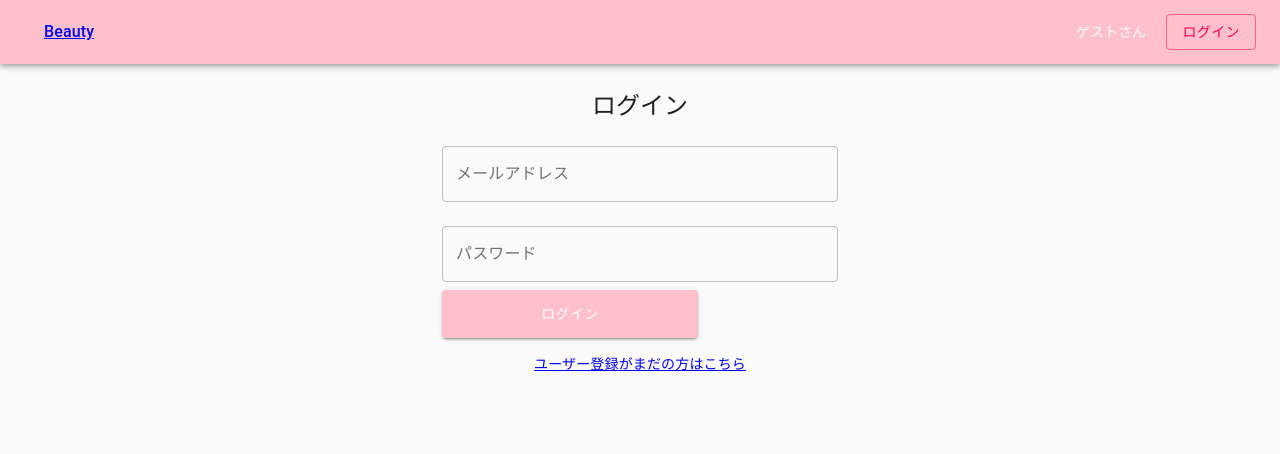
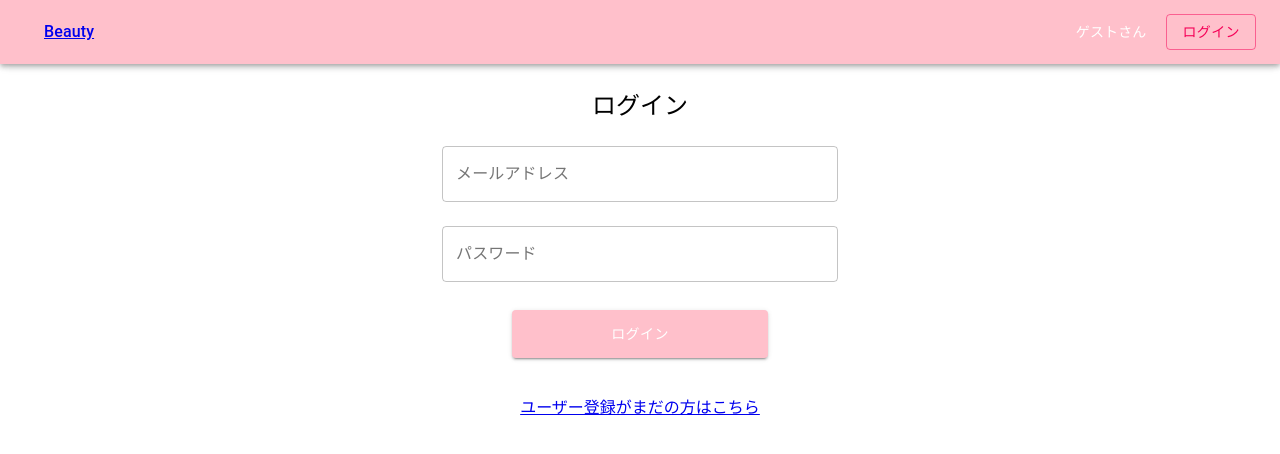
Before and after one commit to HarunaYamaguchi/ec-application, a React (Create React App) app: page /login in a window 1280 px wide. Shown: the top 454 px of the page. Built offline with nearby package versions, Linux system fonts and the light colour scheme.

Commit message:
デザインの修正

```diff
--- a/src/Reducks/users/Operations.js
+++ b/src/Reducks/users/Operations.js
@@ -101,7 +101,7 @@ export const listenAuthState = () => {
             });
           });
       } else {
-        dispatch(push('/login'));
+        dispatch(push('/signup'));
       }
     });
   };
--- a/src/components/CartListItem.jsx
+++ b/src/components/CartListItem.jsx
@@ -157,10 +157,10 @@ useEffect(() => {
             </TableContainer>
           </div>
           <div>
-            <h3 align='center'>
+            <h3 align='right'>
               消費税：{Math.round(totalPrice * 0.1).toLocaleString()}円
             </h3>
-            <h3 align='center'>
+            <h3 align='right'>
               合計金額：{Math.round(totalPrice * 1.1).toLocaleString()}円
             </h3>
           </div>
--- a/src/components/Search.jsx
+++ b/src/components/Search.jsx
@@ -41,12 +41,15 @@ const Search = (props) =>  {
         placeholder="商品を検索"
         inputProps={{ 'aria-label': 'search google maps' }}
         value={text}
-        onChange={(e) => setText(e.target.value)}
+        onChange={
+          (e) => setText(e.target.value)
+          // e.priventDefault()
+        }
       />
       <IconButton type="submit" className={classes.iconButton}
         onClick={() => {
           props.setText(text)
-          setText('')
+          // setText('')
         }}
       aria-label="search">
         <SearchIcon />
--- a/src/templates/CartList.jsx
+++ b/src/templates/CartList.jsx
@@ -17,7 +17,7 @@ import { getUserId } from '../Reducks/users/Selectors';
 import { fetchProducts } from '../Reducks/products/Oparations';
 import { fetchOrders } from '../Reducks/users/Operations';
 
-const useStyles = makeStyles((theme) => ({
+const useStyles = makeStyles(() => ({
   root: {
     margin: '0 auto',
     maxWidth: 512,
@@ -26,6 +26,10 @@ const useStyles = makeStyles((theme) => ({
   table: {
     minWidth: 650,
   },
+  button: {
+    alignItem: 'right',
+    padding: 'auto 50px'
+  }
 }));
 
 const CartList = () => {
@@ -78,7 +82,7 @@ useEffect(() => {
 })
 
   return (
-    <div className='cartList'>
+    <div align='center'>
       <h2 align='center'>ショッピングカート</h2>
         {orders === null ? (
           ''
@@ -162,20 +166,22 @@ useEffect(() => {
             </TableContainer>
           </div>
           <div>
-            <h3 align='center'>
+            <h2 align='center'>
               消費税：{Math.round(totalPrice * 0.1).toLocaleString()}円
-            </h3>
-            <h3 align='center'>
+            </h2>
+            <h2 align='center'>
               合計金額：{Math.round(totalPrice * 1.1).toLocaleString()}円
-            </h3>
+            </h2>
           </div>
           <div>
               {location.pathname === '/cartlist' ? (
+                <div className={classes.button}>
                   <RegisterButton label={'注文確認画面へ進む'}
                     onClick={() => history.push('/orderconfirm',{
                     sumPrice: Math.round(totalPrice * 1.1)
                   })}
                   />
+                </div>
             ):(
               <></>
             )}
--- a/src/templates/Login.jsx
+++ b/src/templates/Login.jsx
@@ -1,9 +1,8 @@
 import React from 'react';
-import { useDispatch} from 'react-redux';
+import { useDispatch } from 'react-redux';
 import { useHistory } from 'react-router';
 import { useForm } from "react-hook-form";
 import { makeStyles } from '@material-ui/core/styles';
-import CssBaseline from '@material-ui/core/CssBaseline';
 import Typography from '@material-ui/core/Typography';
 import Container from '@material-ui/core/Container';
 import RegisterButton  from '../UIKit/Button';
@@ -33,7 +32,7 @@ const useStyles = makeStyles((theme) => ({
   },
   button: {
     alignItems: 'center',
-    padding: '30px auto'
+    margin: '20px 70px'
   }
 }));
 
@@ -49,13 +48,19 @@ const Login = () => {
       auth.signInWithEmailAndPassword(data.email, data.password)
         .then((result) => {
           const userState = result.user;
+          if (!userState) {
+            throw new Error('ユーザーIDを取得できません');
+          }
           const userId = userState.uid;
 
           if(userState) {
             db.collection('users').doc(userId).collection('userInfo').get()
             .then((querySnapshot) => {
               querySnapshot.forEach(() => {
-                console.log(data);
+
+                if (!data) {
+                  throw new Error('ユーザーデータが存在しません');
+                }
 
                 dispatch(signInAction({
                   isSignedIn: true,
@@ -63,7 +68,6 @@ const Login = () => {
                   username: data.username,
                 }));
 
-                console.log(data);
                 dispatch(push('/'));
                 window.location.reload();
               });
@@ -74,9 +78,8 @@ const Login = () => {
 
   return (
     <Container component="main" maxWidth="xs">
-    <CssBaseline />
     <div className={classes.paper}>
-      <Typography component="h1" variant="h5">
+      <Typography component="h1" variant="h5" align="center">
         ログイン
       </Typography>
       <div className={classes.form}>
@@ -116,9 +119,12 @@ const Login = () => {
             })}
             helperText={errors.password && errors.password.message}
           />
-          <RegisterButton label={'ログイン'} className={classes.button}
-            onClick={handleSubmit(onSubmit)}
-          />
+          <div className={classes.button}>
+            <RegisterButton
+              label={'ログイン'}
+              onClick={handleSubmit(onSubmit)}
+            />
+          </div>
         </form>
       </div>
       <Link to="/signup"
--- a/src/templates/OrderConfirm.jsx
+++ b/src/templates/OrderConfirm.jsx
@@ -8,9 +8,18 @@ import { useDispatch, useSelector } from 'react-redux';
 import { useLocation } from 'react-router-dom';
 import {db,FirebaseTimestamp} from '../firebase/index'
 import { push } from 'connected-react-router';
+import { makeStyles } from '@material-ui/core/styles';
+
+const useStyles = makeStyles(() => ({
+  button: {
+    alignItems: 'center',
+    padding: '30px'
+  }
+}));
 
 const OrderConfirm = () => {
-  const dispatch = useDispatch()
+  const classes = useStyles();
+  const dispatch = useDispatch();
 
   const selector = useSelector((state) => state);
   const uid = getUserId(selector);
@@ -61,7 +70,7 @@ const OrderConfirm = () => {
           <CartListItem />
         </div>
         <div className="center">
-          <h2 align="center">お届け先情報入力</h2>
+          <h2 align="center">〜お届け先情報入力〜</h2>
             <Box align="center" >
               <Box mt={2}>
                 <TextField
@@ -140,6 +149,7 @@ const OrderConfirm = () => {
                 />
               </Box>
               <Box mt={2}>
+                 お支払い方法：
                   <Controller
                         render={
                           ({ field }) => <Select {...field}>
@@ -161,12 +171,12 @@ const OrderConfirm = () => {
                               />
                           ) : ('')} */}
               </Box>
+              <div className={classes.button}>
+                <RegisterButton label={'注文を確定する'}
+                  onClick={handleSubmit(onSubmit)}
+                  />
+                </div>
             </Box>
-        </div>
-        <div>
-        <RegisterButton label={'注文を確定する'}
-          onClick={handleSubmit(onSubmit)}
-           />
         </div>
       </form>
     </div>
--- a/src/templates/OrderFinished.jsx
+++ b/src/templates/OrderFinished.jsx
@@ -1,17 +1,30 @@
 import React from 'react';
 import { RegisterButton } from '../UIKit';
 import { useHistory } from 'react-router';
+import { makeStyles } from '@material-ui/core/styles';
+
+const useStyles = makeStyles(() => ({
+  button: {
+    alignItems: 'center',
+    padding: '50px 20px'
+  }
+}));
 
 const OrderFinished = () => {
+  const classes = useStyles()
+  const handleLink = (path) => history.push(path)
   const history = useHistory();
-  const handleLink = (path) => history.push(path)
 
   return (
-    <div>
-      <h2 align="center">
+    <div align="center">
+      <h2>
         ご購入ありがとうございました！
       </h2>
-      <RegisterButton label={'メニューに戻る'} onClick={() => {handleLink('/')}} />
+      <h3>またのご利用をお待ちしております。</h3>
+      <div className={classes.button}>
+        <RegisterButton label={'メニューに戻る'}
+          onClick={() => {handleLink('/')}} />
+      </div>
     </div>
   )
 }
--- a/src/templates/ProductList.jsx
+++ b/src/templates/ProductList.jsx
@@ -10,7 +10,7 @@ import CardActionArea from '@material-ui/core/CardActionArea';
 import CardContent from '@material-ui/core/CardContent';
 import CardMedia from '@material-ui/core/CardMedia';
 import Typography from '@material-ui/core/Typography';
-import Search from '../components/Search';
+// import Search from '../components/Search';
 import { fetchCart } from '../Reducks/users/Operations';
 
 const useStyles = makeStyles(((theme) => ({
@@ -62,7 +62,7 @@ const ProductList = () => {
 
     return (
       <>
-      <Search setText={setInputText} />
+      {/* <Search setText={setInputText} /> */}
         <div className={classes.flex}>
           {products === undefined
           ? ''
--- a/src/templates/SignUp.jsx
+++ b/src/templates/SignUp.jsx
@@ -8,8 +8,17 @@ import {auth,db,FirebaseTimestamp} from '../firebase/index';
 import { signUpAction } from "../Reducks/users/Actions";
 import { useDispatch } from "react-redux";
 import { push } from 'connected-react-router';
+import { makeStyles } from '@material-ui/core/styles';
+
+const useStyles = makeStyles(() => ({
+  button: {
+    alignItems: 'center',
+    padding: '30px auto'
+  }
+}));
 
 const SignUp  = () => {
+  const classes = useStyles()
   const dispatch = useDispatch();
   const history = useHistory();
   const handlePage = (path) => history.push(path);
@@ -46,7 +55,7 @@ const SignUp  = () => {
     })
 
   return (
-    <div>
+    <div align="center">
     <form onSubmit={handleSubmit(onSubmit)}>
       <h2 align="center">アカウント登録</h2>
       <div>
@@ -118,7 +127,7 @@ const SignUp  = () => {
         helperText={errors.passwordConfirm && errors.passwordConfirm.message}
        />
          <div>
-            <RegisterButton align="center" label={'アカウント登録'}
+            <RegisterButton align="center" label={'アカウント登録'} className={classes.button}
               onClick={handleSubmit(onSubmit)}>
             </RegisterButton>
          </div>
```
Lines whose indentation alone changed are shown as unchanged.
